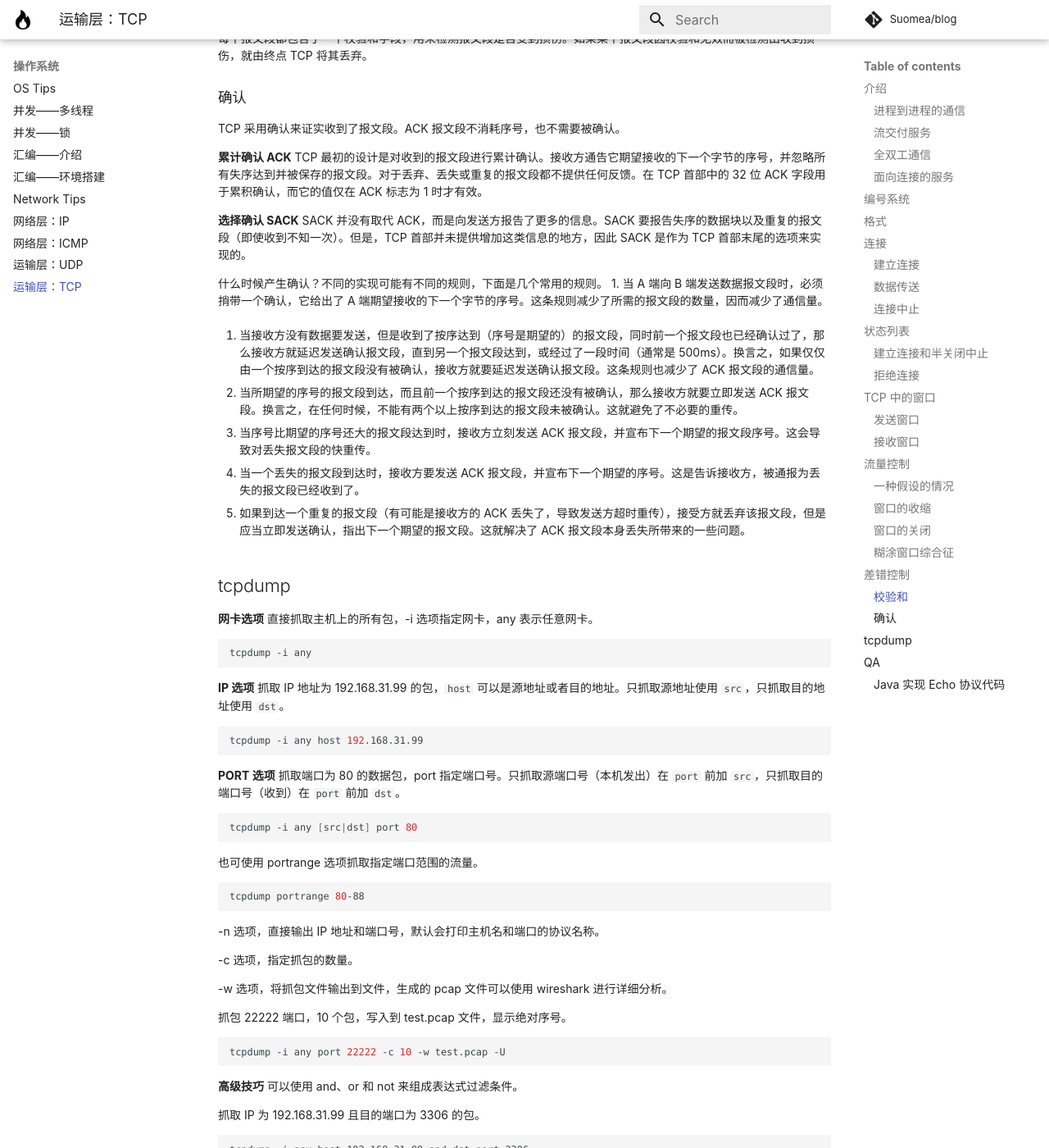
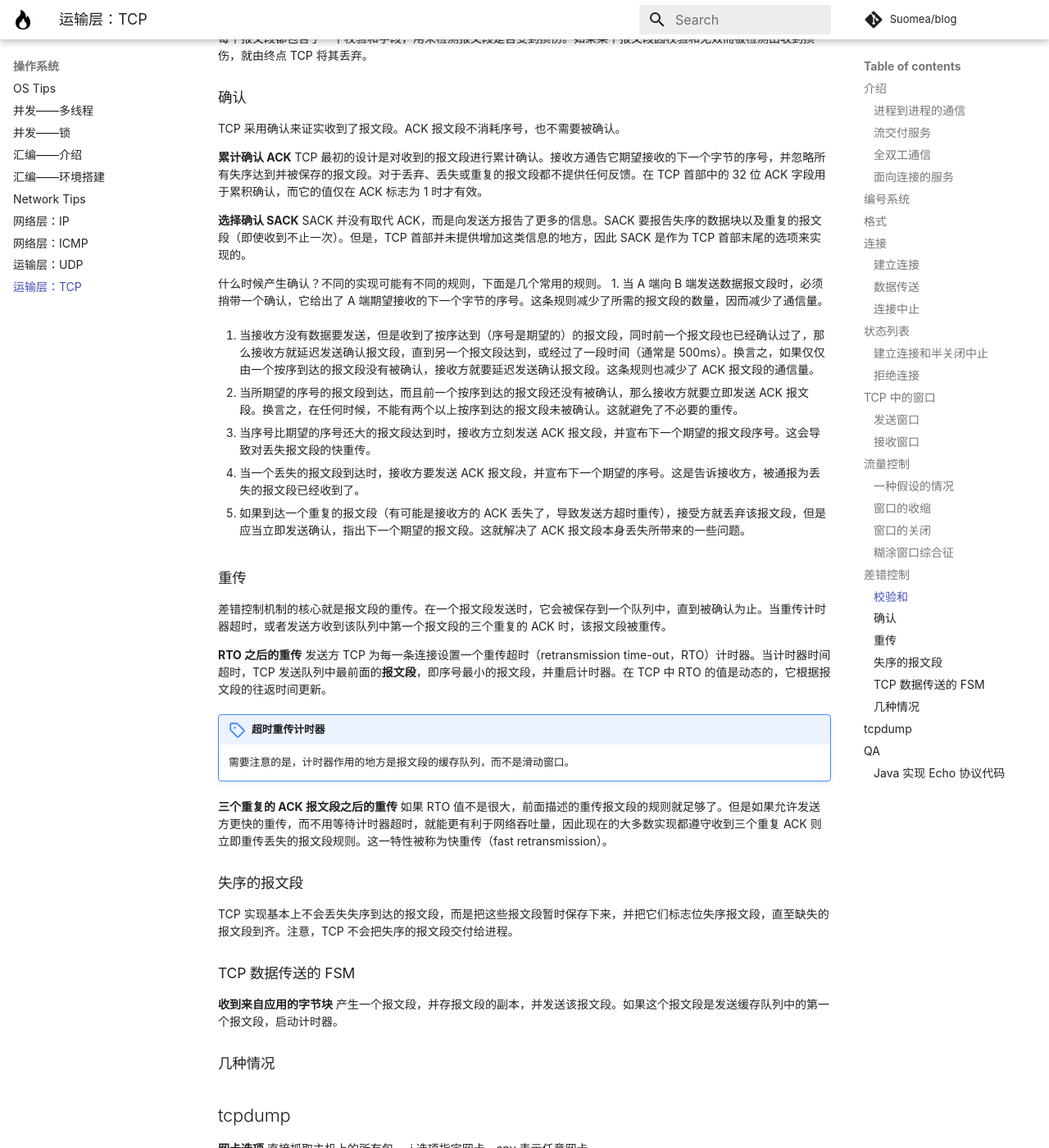
Before and after one commit to Suomea/blog, an MkDocs documentation site: the page built from docs/Network/运输层：TCP.md, in a window 1280 px wide and 1400 px high, scrolled down 13975 px. Shown: the whole window at 82% size. Built offline with MkDocs 1.6.1 and Material for MkDocs 9.7.7, drawn with Linux system fonts in a browser that asks for light colours; some web fonts are replaced; comment, search, counter and statistics services are not loaded.

Commit message:
更新 TCP。

````diff
--- a/docs/Network/运输层：TCP.md
+++ b/docs/Network/运输层：TCP.md
@@ -382,7 +382,7 @@ TCP 采用确认来证实收到了报文段。ACK 报文段不消耗序号，也
 
 **累计确认 ACK** TCP 最初的设计是对收到的报文段进行累计确认。接收方通告它期望接收的下一个字节的序号，并忽略所有失序达到并被保存的报文段。对于丢弃、丢失或重复的报文段都不提供任何反馈。在 TCP 首部中的 32 位 ACK 字段用于累积确认，而它的值仅在 ACK 标志为 1 时才有效。
 
-**选择确认 SACK** SACK 并没有取代 ACK，而是向发送方报告了更多的信息。SACK 要报告失序的数据块以及重复的报文段（即使收到不知一次）。但是，TCP 首部并未提供增加这类信息的地方，因此 SACK 是作为 TCP 首部末尾的选项来实现的。
+**选择确认 SACK** SACK 并没有取代 ACK，而是向发送方报告了更多的信息。SACK 要报告失序的数据块以及重复的报文段（即使收到不止一次）。但是，TCP 首部并未提供增加这类信息的地方，因此 SACK 是作为 TCP 首部末尾的选项来实现的。
 
 什么时候产生确认？不同的实现可能有不同的规则，下面是几个常用的规则。
 1. 当 A 端向 B 端发送数据报文段时，必须捎带一个确认，它给出了 A 端期望接收的下一个字节的序号。这条规则减少了所需的报文段的数量，因而减少了通信量。
@@ -396,6 +396,31 @@ TCP 采用确认来证实收到了报文段。ACK 报文段不消耗序号，也
 5. 当一个丢失的报文段到达时，接收方要发送 ACK 报文段，并宣布下一个期望的序号。这是告诉接收方，被通报为丢失的报文段已经收到了。
 
 6. 如果到达一个重复的报文段（有可能是接收方的 ACK 丢失了，导致发送方超时重传），接受方就丢弃该报文段，但是应当立即发送确认，指出下一个期望的报文段。这就解决了 ACK 报文段本身丢失所带来的一些问题。
+### 重传
+差错控制机制的核心就是报文段的重传。在一个报文段发送时，它会被保存到一个队列中，直到被确认为止。当重传计时器超时，或者发送方收到该队列中第一个报文段的三个重复的 ACK 时，该报文段被重传。
+
+**RTO 之后的重传**
+发送方 TCP 为每一条连接设置一个重传超时（retransmission time-out，RTO）计时器。当计时器时间超时，TCP 发送队列中最前面的**报文段**，即序号最小的报文段，并重启计时器。在 TCP 中 RTO 的值是动态的，它根据报文段的往返时间更新。
+
+!!!note "超时重传计时器"
+	需要注意的是，计时器作用的地方是报文段的缓存队列，而不是滑动窗口。
+
+**三个重复的 ACK 报文段之后的重传**
+如果 RTO 值不是很大，前面描述的重传报文段的规则就足够了。但是如果允许发送方更快的重传，而不用等待计时器超时，就能更有利于网络吞吐量，因此现在的大多数实现都遵守收到三个重复 ACK 则立即重传丢失的报文段规则。这一特性被称为快重传（fast retransmission）。
+
+### 失序的报文段
+TCP 实现基本上不会丢失失序到达的报文段，而是把这些报文段暂时保存下来，并把它们标志位失序报文段，直至缺失的报文段到齐。注意，TCP 不会把失序的报文段交付给进程。
+
+### TCP 数据传送的 FSM
+
+**收到来自应用的字节块**
+产生一个报文段，并存报文段的副本，并发送该报文段。如果这个报文段是发送缓存队列中的第一个报文段，启动计时器。
+
+
+### 几种情况
+
+
+
 ## tcpdump
 **网卡选项** 直接抓取主机上的所有包，-i 选项指定网卡，any 表示任意网卡。
 ```shell
````
